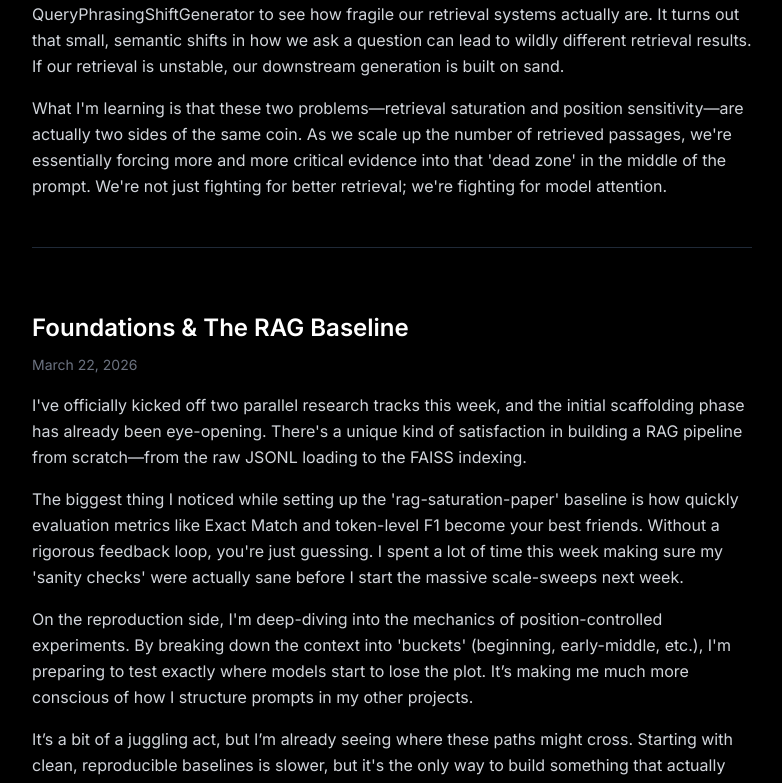
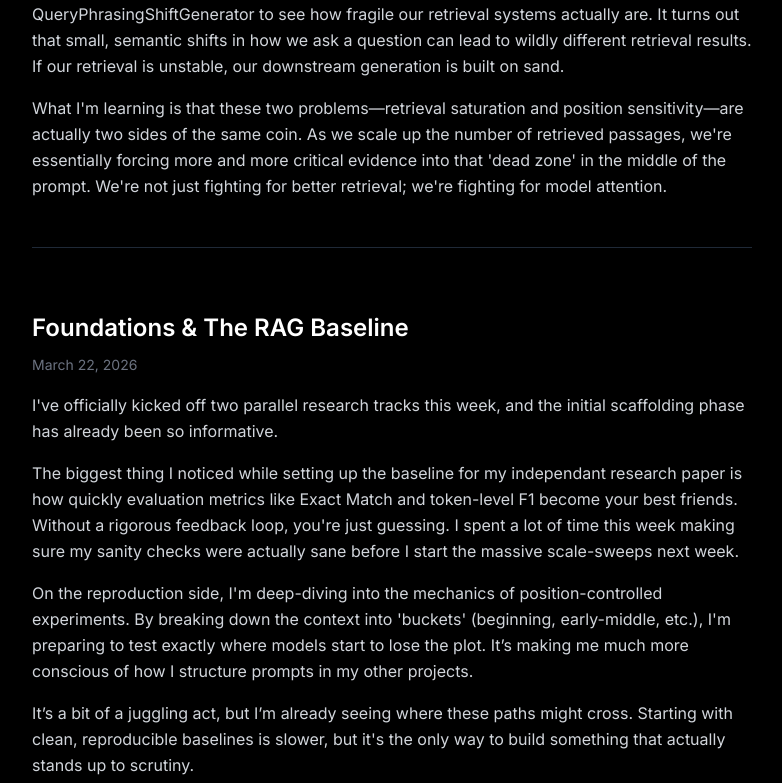
Before and after one commit to Neelansh-Khare/new-portfolio, a Next.js app: page /blog in a window 1280 px wide. Shown: the part 481-1264 px from the top of the page, without its empty margins (248-1030 px from the left). Built offline with nearby package versions, Linux system fonts and the light colour scheme.

Commit message:
update blog

```diff
--- a/src/data/blog.ts
+++ b/src/data/blog.ts
@@ -22,8 +22,8 @@ export const blogData: BlogPost[] = [
     title: "Foundations & The RAG Baseline",
     date: "March 22, 2026",
     content: [
-      "I've officially kicked off two parallel research tracks this week, and the initial scaffolding phase has already been eye-opening. There's a unique kind of satisfaction in building a RAG pipeline from scratch—from the raw JSONL loading to the FAISS indexing.",
-      "The biggest thing I noticed while setting up the 'rag-saturation-paper' baseline is how quickly evaluation metrics like Exact Match and token-level F1 become your best friends. Without a rigorous feedback loop, you're just guessing. I spent a lot of time this week making sure my 'sanity checks' were actually sane before I start the massive scale-sweeps next week.",
+      "I've officially kicked off two parallel research tracks this week, and the initial scaffolding phase has already been so informative.",
+      "The biggest thing I noticed while setting up the baseline for my independant research paper is how quickly evaluation metrics like Exact Match and token-level F1 become your best friends. Without a rigorous feedback loop, you're just guessing. I spent a lot of time this week making sure my sanity checks were actually sane before I start the massive scale-sweeps next week.",
       "On the reproduction side, I'm deep-diving into the mechanics of position-controlled experiments. By breaking down the context into 'buckets' (beginning, early-middle, etc.), I'm preparing to test exactly where models start to lose the plot. It’s making me much more conscious of how I structure prompts in my other projects.",
       "It’s a bit of a juggling act, but I’m already seeing where these paths might cross. Starting with clean, reproducible baselines is slower, but it's the only way to build something that actually stands up to scrutiny.",
     ],
```
